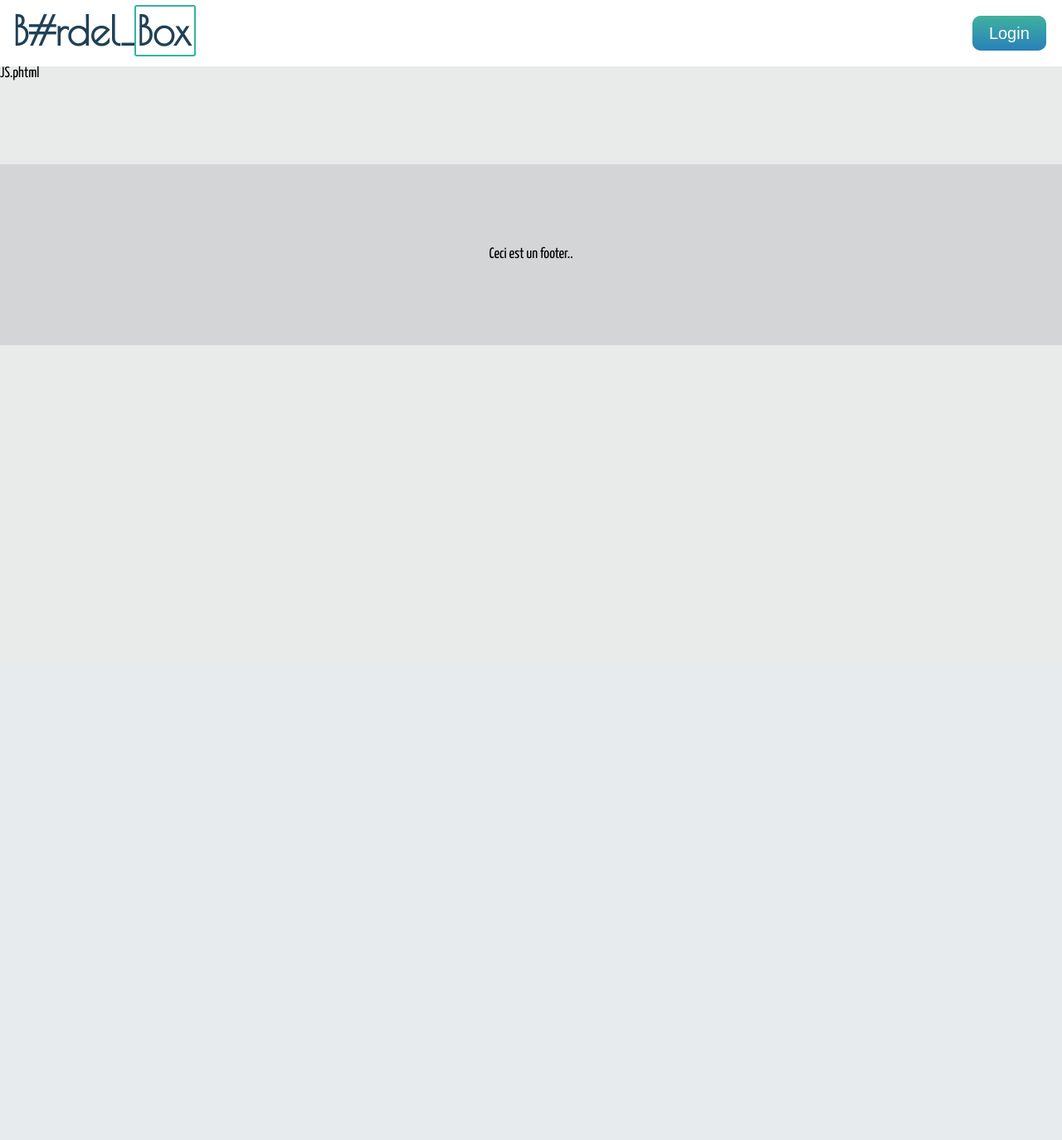
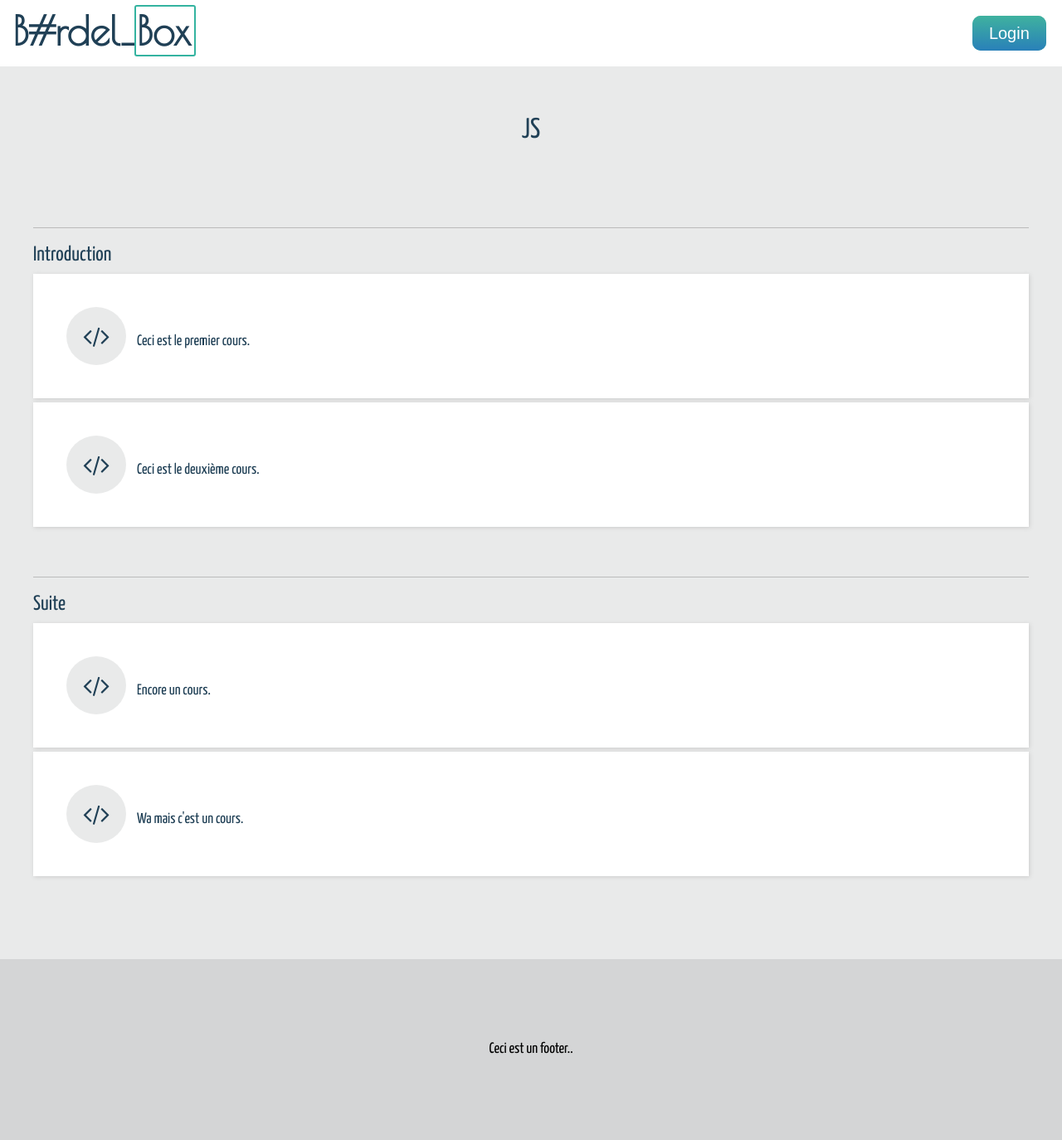
Before and after one commit to DoudouPike/support_dev, a PHP site: page /index.php?page=js in a window 1280 px wide. Shown: the whole page at 83% size. Before the commit the page ends 416 px from the top, so only its background shows below. Run offline with PHP 8.4, Linux system fonts and the light colour scheme.

Commit message:
pages js et php

```diff
--- a/views/js.phtml
+++ b/views/js.phtml
@@ -1 +1,39 @@
-<p>JS.phtml</p>
+<div class="container">
+	<h2>JS</h2>
+	<div class="border-h"></div>
+	<h3 class="sous-cat">Introduction</h3>
+	<a href="#" class="linkh">
+		<div class="box-sc">
+			<p>
+				<i class="fa fa-code icon-cat" aria-hidden="true"></i>
+				Ceci est le premier cours.
+			</p>
+		</div>
+	</a>
+	<a href="#" class="linkh">
+	<div class="box-sc">
+		<p>
+			<i class="fa fa-code icon-cat" aria-hidden="true"></i>
+			Ceci est le deuxième cours.
+		</p>
+	</div>
+	</a>
+	<div class="border-h"></div>
+	<h3 class="sous-cat">Suite</h3>
+	<a href="#" class="linkh">
+		<div class="box-sc">
+			<p>
+				<i class="fa fa-code icon-cat" aria-hidden="true"></i>
+				Encore un cours.
+			</p>
+		</div>
+	</a>
+	<a href="#" class="linkh">
+	<div class="box-sc">
+		<p>
+			<i class="fa fa-code icon-cat" aria-hidden="true"></i>
+			Wa mais c'est un cours.
+		</p>
+	</div>
+	</a>
+</div>
```
Also changed, not shown: views/php.phtml (+39 -1 lines).
